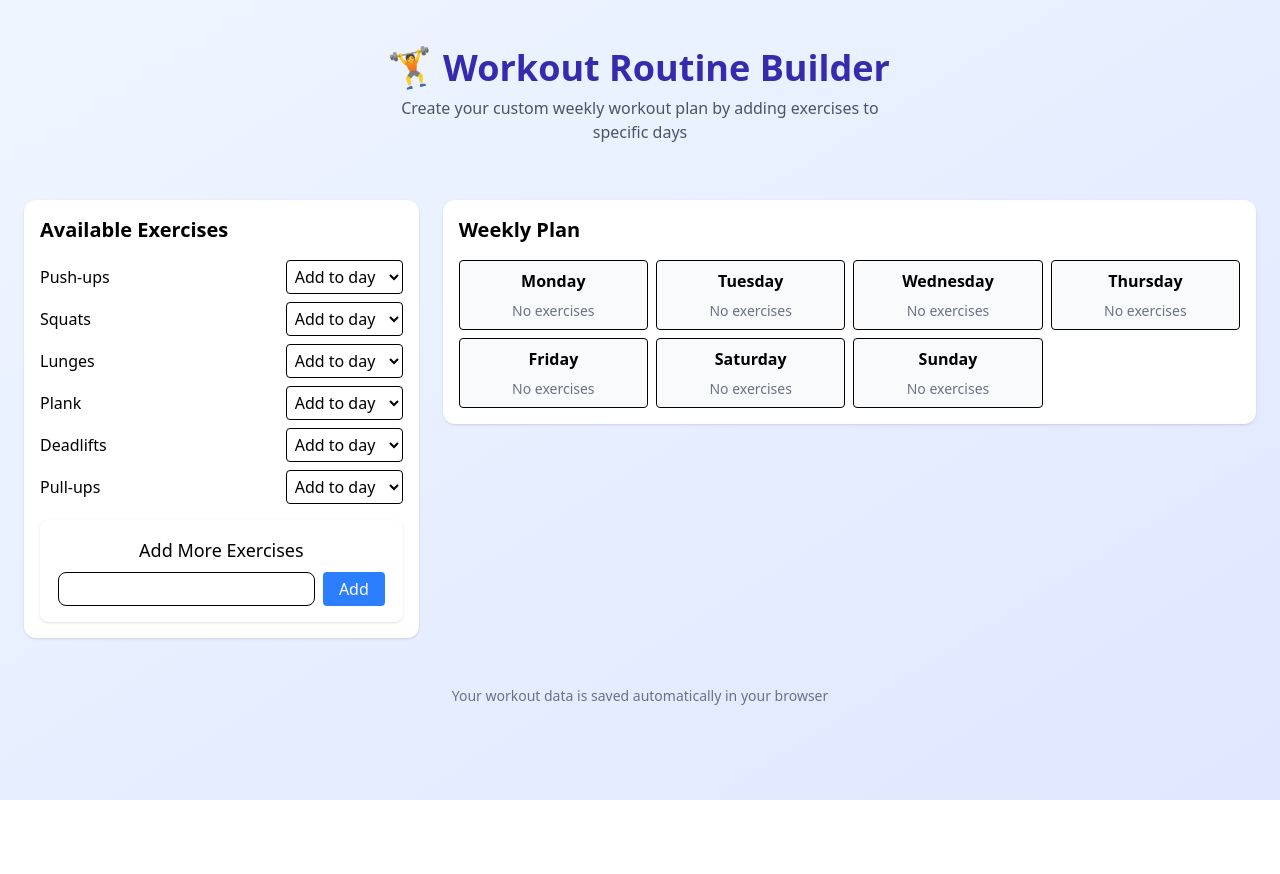
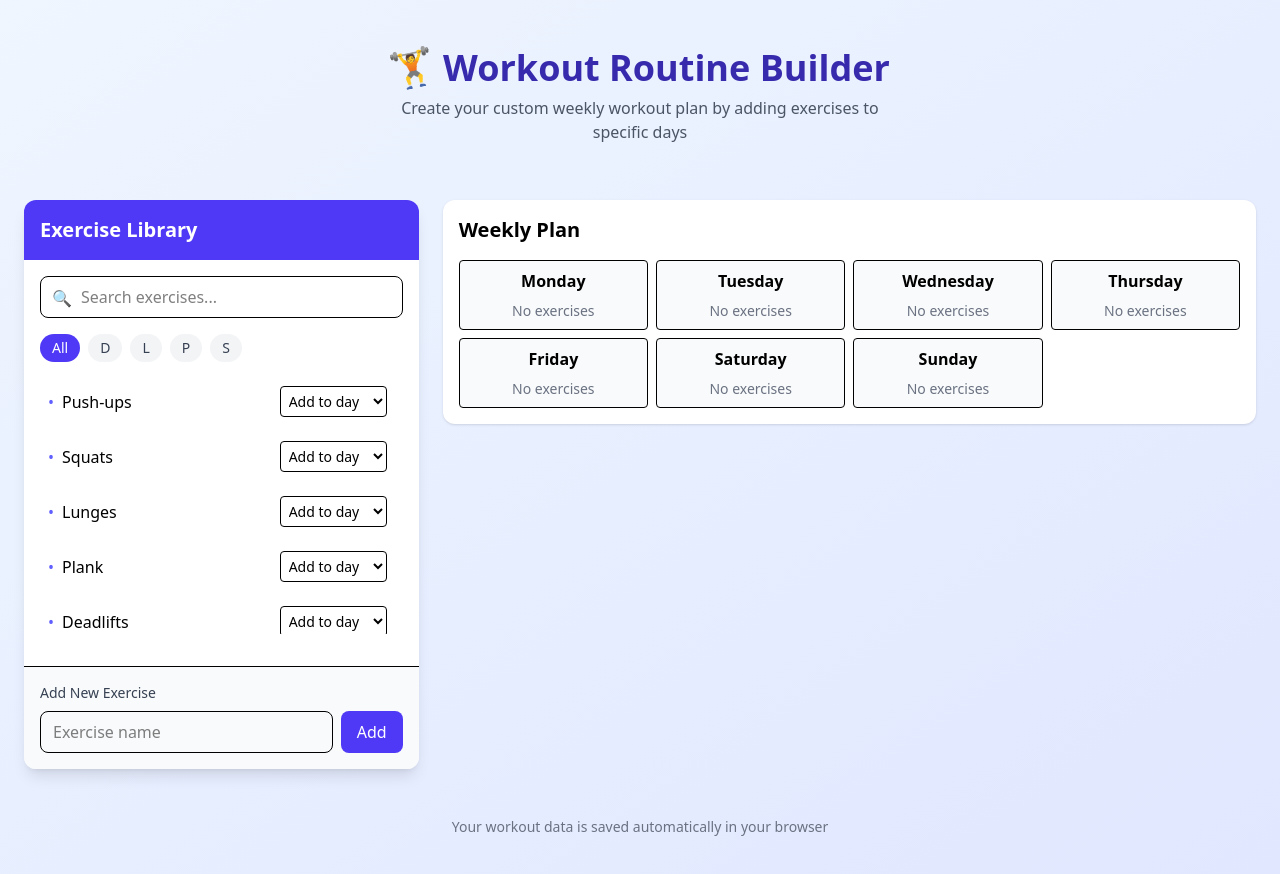
Before and after one commit to denichinv/workout-routine-builder, a React (Vite) app: page / in a window 1280 px wide. Shown: the top 874 px of the page. Before the commit the page ends 800 px from the top, so only its background shows below. Built offline with nearby package versions, Linux system fonts and the light colour scheme.

Commit message:
filter function,sort function added  and ui improved

```diff
--- a/src/components/ExerciseList.jsx
+++ b/src/components/ExerciseList.jsx
@@ -1,55 +1,165 @@
 import { useState } from "react";
 
-export default function ExerciseList({exercises, onAddExercise, onAddCustomExercise, onDeleteExercise }){
+export default function ExerciseList({
+  exercises,
+  onAddExercise,
+  onAddCustomExercise,
+  onDeleteExercise,
+}) {
+  const days = [
+    "Monday",
+    "Tuesday",
+    "Wednesday",
+    "Thursday",
+    "Friday",
+    "Saturday",
+    "Sunday",
+  ];
 
-  const days = ["Monday", "Tuesday", "Wednesday", "Thursday", "Friday", "Saturday", "Sunday"];
+  const [customExercise, setCustomExercise] = useState("");
+  const [searchQuery, setSearchQuery] = useState("");
+  const [selectedCategory, setSelectedCategory] = useState("All");
 
-  const [customExercise, setCustomExercise] = useState("")
+  // Group exercises by first letter for better organization
+  const categories = [
+    "All",
+    ...new Set(exercises.map((ex) => ex.name.charAt(0).toUpperCase())),
+  ].sort();
+
+  const filteredExercises = exercises.filter((ex) => {
+    const matchesSearch = ex.name
+      .toLowerCase()
+      .includes(searchQuery.toLowerCase());
+    const matchesCategory =
+      selectedCategory === "All" ||
+      ex.name.charAt(0).toUpperCase() === selectedCategory;
+    return matchesSearch && matchesCategory;
+  });
 
   const handleAdd = () => {
-    if (customExercise.trim()){
-        onAddCustomExercise(customExercise)
-        setCustomExercise("")
+    if (customExercise.trim()) {
+      onAddCustomExercise(customExercise);
+      setCustomExercise("");
     }
+  };
 
+  return (
+    <div className="bg-white rounded-xl shadow-lg overflow-hidden">
+      <div className="bg-indigo-600 p-4 text-white">
+        <h2 className="text-xl font-semibold">Exercise Library</h2>
+      </div>
 
+      <div className="p-4">
+        {/* Search and filter */}
+        <div className="mb-4">
+          <div className="relative">
+            <input
+              type="text"
+              placeholder="Search exercises..."
+              className="w-full pl-10 pr-4 py-2 border rounded-lg focus:outline-none focus:ring-2 focus:ring-indigo-400"
+              value={searchQuery}
+              onChange={(e) => setSearchQuery(e.target.value)}
+            />
+            <span className="absolute left-3 top-2.5 text-gray-400">🔍</span>
+          </div>
+        </div>
 
-  }
-  return(
-    <div className="bg-white rounded-xl p-4 shadow">
-        <h2 className="text-xl font-semibold mb-4 ">
-            Available Exercises
-        </h2>
-        {exercises.map((ex) => (
-            <div key={ex.id} className="flex not-only:justify-between items-center mb-2">
-                <div className="flex justify-between items-center group ">
+        {/* Category pills */}
+        <div className="flex flex-wrap gap-2 mb-4">
+          {categories.map((category) => (
+            <button
+              key={category}
+              className={`px-3 py-1 rounded-full text-sm ${
+                selectedCategory === category
+                  ? "bg-indigo-600 text-white"
+                  : "bg-gray-100 text-gray-700 hover:bg-gray-200"
+              }`}
+              onClick={() => setSelectedCategory(category)}
+            >
+              {category}
+            </button>
+          ))}
+        </div>
 
-                <p className="">{ex.name}</p>
-                <button    className="text-red-500 text-sm opacity-100 md:opacity-0 md:group-hover:opacity-100 transition-opacity mx-1" onClick={() => onDeleteExercise(ex.id)}>❌</button>
+        {/* Exercise list */}
+        <div className="max-h-64 overflow-y-auto mb-4 pr-2">
+          {filteredExercises.length === 0 ? (
+            <p className="text-gray-500 text-center py-4">No exercises found</p>
+          ) : (
+            filteredExercises.map((ex) => (
+              <div
+                key={ex.id}
+                className="flex justify-between items-center mb-2 p-2 hover:bg-gray-50 rounded group"
+              >
+                <div className="flex items-center">
+                  <span className="text-indigo-500 mr-2">•</span>
+                  <p className="font-medium">{ex.name}</p>
+                  <button
+                    className="ml-2 text-red-500 text-sm opacity-0 group-hover:opacity-100 transition-opacity"
+                    onClick={() => onDeleteExercise(ex.id)}
+                    aria-label="Delete exercise"
+                  >
+                    <svg
+                      xmlns="http://www.w3.org/2000/svg"
+                      className="h-4 w-4"
+                      fill="none"
+                      viewBox="0 0 24 24"
+                      stroke="currentColor"
+                    >
+                      <path
+                        strokeLinecap="round"
+                        strokeLinejoin="round"
+                        strokeWidth={2}
+                        d="M19 7l-.867 12.142A2 2 0 0116.138 21H7.862a2 2 0 01-1.995-1.858L5 7m5 4v6m4-6v6m1-10V4a1 1 0 00-1-1h-4a1 1 0 00-1 1v3M4 7h16"
+                      />
+                    </svg>
+                  </button>
                 </div>
-                <select className="border p-1 rounded focus:border-blue-300" onChange={(e) => {
+                <select
+                  className="border p-1 rounded text-sm focus:border-indigo-300 focus:ring focus:ring-indigo-200 focus:ring-opacity-50"
+                  onChange={(e) => {
                     const day = e.target.value;
-                    if(day) onAddExercise(day,ex)
-                        e.target.value=""
-                }}>
+                    if (day) onAddExercise(day, ex);
+                    e.target.value = "";
+                  }}
+                >
                   <option value="">Add to day</option>
                   {days.map((day) => (
-                        <option key={day} value={day}> {day}</option>
+                    <option key={day} value={day}>
+                      {day}
+                    </option>
                   ))}
                 </select>
               </div>
-        ))}
-    <div className="flex flex-col items-center bg-white p-4 mt-4 rounded-lg shadow ">
-
-    <label className="text-lg font-medium mb-2 ">Add More Exercises</label>
-
-    <div className="flex gap-2">
-          <input className="border rounded-lg px-3 py-1 focus:outline-none focus:ring focus:border-blue-300" type="text" value={customExercise} onChange={(e) => setCustomExercise(e.target.value)} />
-       <button className="bg-blue-500 text-white px-4 py-1 rounded hover:bg-blue-600 active:bg-gradient-to-r from-blue-500 to-blue-300 transition-all" onClick={handleAdd}>Add</button>
+            ))
+          )}
+        </div>
       </div>
 
+      {/* Add new exercise */}
+      <div className="bg-gray-50 p-4 border-t">
+        <div className="flex flex-col">
+          <label className="text-sm font-medium mb-2 text-gray-700">
+            Add New Exercise
+          </label>
+          <div className="flex gap-2">
+            <input
+              className="flex-1 border rounded-lg px-3 py-2 focus:outline-none focus:ring-2 focus:ring-indigo-400"
+              type="text"
+              placeholder="Exercise name"
+              value={customExercise}
+              onChange={(e) => setCustomExercise(e.target.value)}
+              onKeyDown={(e) => e.key === "Enter" && handleAdd()}
+            />
+            <button
+              className="bg-indigo-600 text-white px-4 py-2 rounded-lg hover:bg-indigo-700 focus:outline-none focus:ring-2 focus:ring-indigo-500 focus:ring-opacity-50 transition-colors"
+              onClick={handleAdd}
+            >
+              Add
+            </button>
           </div>
-
         </div>
-  )
+      </div>
+    </div>
+  );
 }
```
Lines whose indentation alone changed are shown as unchanged.
